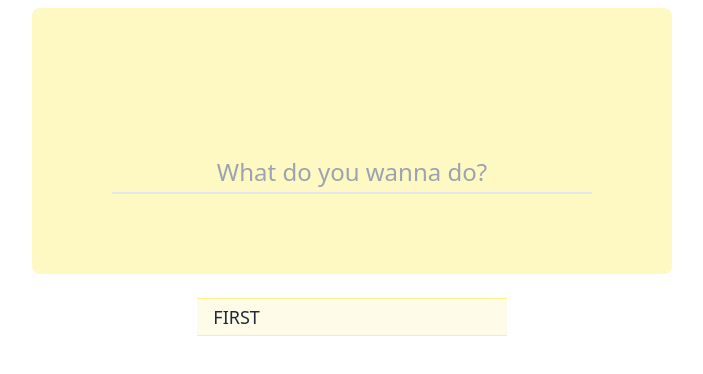
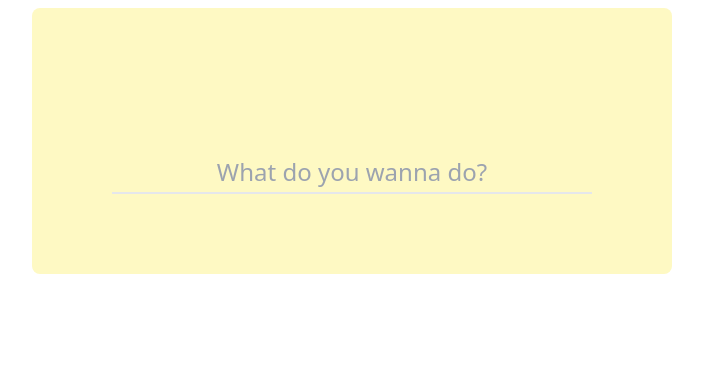
Before and after one commit to Halim-Shams/todo-list, a React (Create React App) app: page / in a window 1280 px wide. Shown: the top 374 px of the page, without its empty margins (288-991 px from the left). Built offline with nearby package versions, Linux system fonts and the light colour scheme.

Commit message:
adding task functionality added

```diff
--- a/src/App.jsx
+++ b/src/App.jsx
@@ -1,12 +1,21 @@
+import {useState} from 'react';
 import './App.css';
 import AddTask from './Components/AddTask';
 import TaskList from './Components/TaskList';
 
 function App() {
+	const [taskList, setTaskList] = useState([]);
+
+	const onAddTask = (task) => {
+		setTaskList((prevTasks) => {
+			return [...prevTasks, task];
+		});
+	};
+
 	return (
 		<div className='flex flex-col gap-6 items-center text-3xl font-bold h-screen w-full py-2'>
-			<AddTask />
-			<TaskList />
+			<AddTask onAddTask={onAddTask} />
+			<TaskList taskList={taskList} />
 		</div>
 	);
 }
--- a/src/Components/AddTask.jsx
+++ b/src/Components/AddTask.jsx
@@ -1,10 +1,25 @@
-import React from 'react';
+import React, {useState} from 'react';
 
-function AddTask() {
+function AddTask(props) {
+	const [task, setTask] = useState('');
+
+	const taskHandler = (e) => {
+		setTask(e.target.value);
+	};
+
+	const submitHandler = (e) => {
+		e.preventDefault();
+		setTask('');
+		props.onAddTask(task);
+		console.log(task);
+	};
+
 	return (
 		<div className='w-6/12 flex items-end py-20 pt-36 justify-center mx-auto rounded-lg bg-yellow-100'>
-			<form className='w-full text-center'>
+			<form onSubmit={submitHandler} className='w-full text-center'>
 				<input
+					value={task}
+					onChange={taskHandler}
 					className='w-9/12 pb-1 text-center text-2xl bg-transparent text-gray-900 font-bold placeholder:font-extralight border-b-2 focus:border-yellow-200 outline-none'
 					type='text'
 					placeholder='What do you wanna do?'
--- a/src/Components/TaskList.jsx
+++ b/src/Components/TaskList.jsx
@@ -1,11 +1,13 @@
 import React from 'react';
 import tw from 'tailwind-styled-components';
 
-function TaskList() {
+function TaskList(props) {
 	return (
 		<div className='w-5/12'>
 			<ul className='px-28 text-lg font-normal flex flex-col gap-2 uppercase'>
-				<Li className=''>first</Li>
+				{props.taskList.map((task) => (
+					<Li>{task}</Li>
+				))}
 			</ul>
 		</div>
 	);
```
